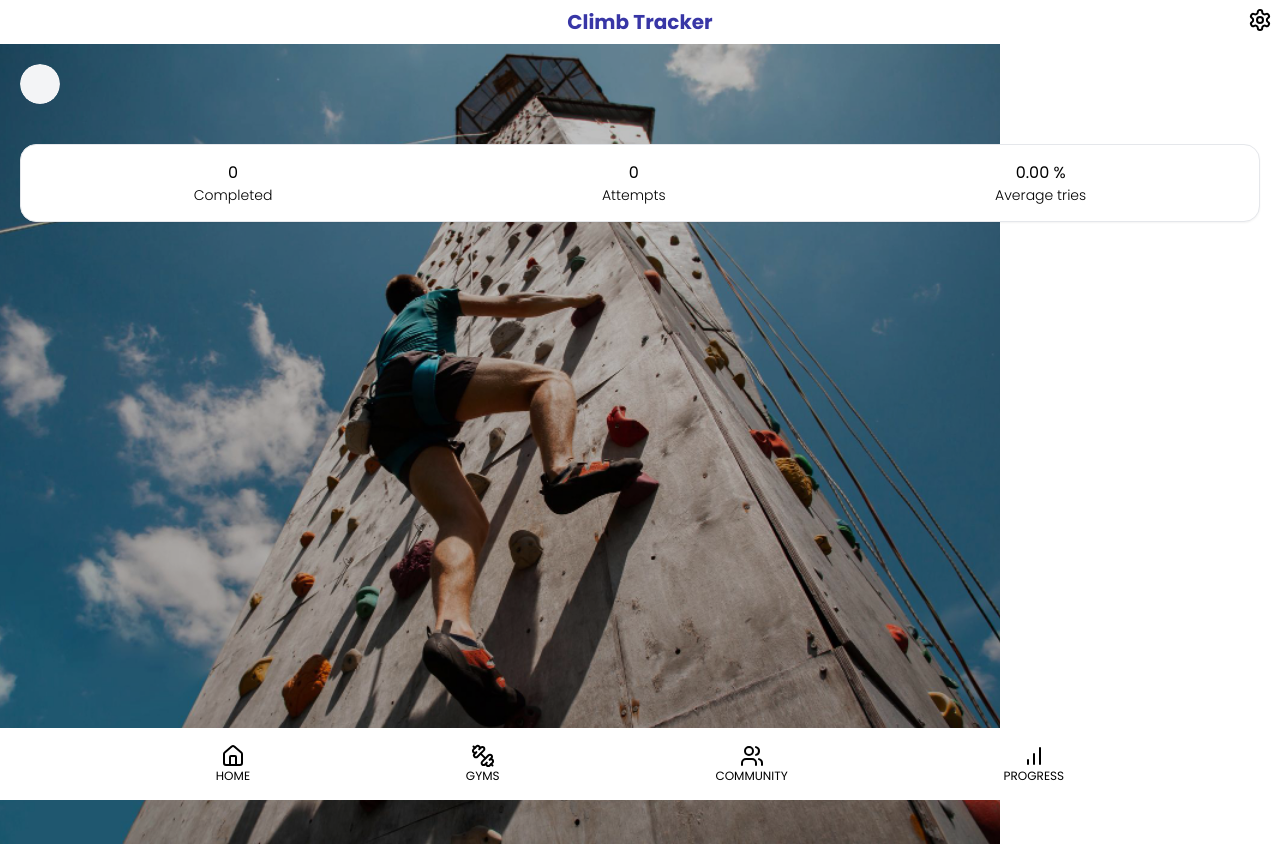
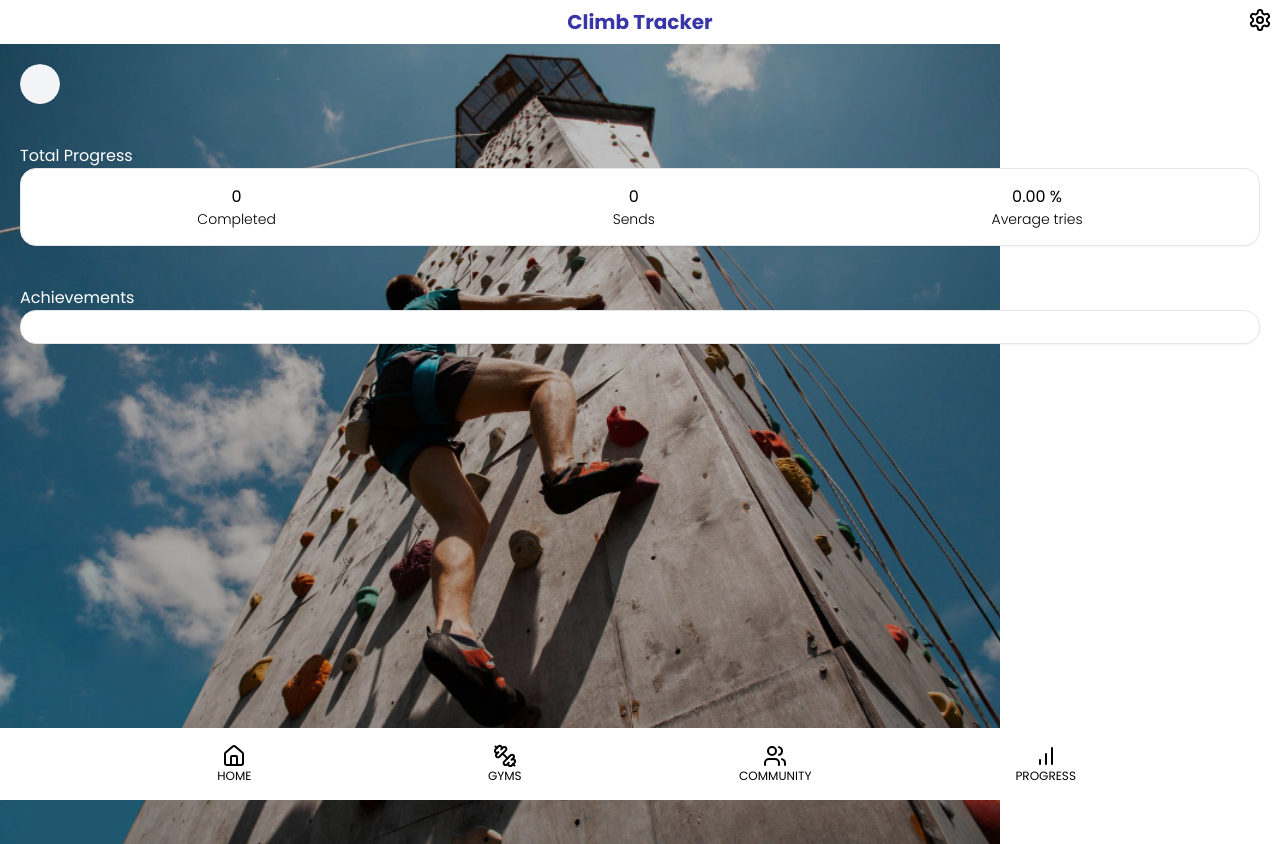
Before and after one commit to eddiepeters00/ClimbTracker, a Next.js app: page /progress in a window 1280 px wide. Built offline with nearby package versions, Linux system fonts and the light colour scheme; no server answers; the database is empty.

Commit message:
Added more routes and fixed carusel

```diff
--- a/src/app/(authed)/gyms/GymCard.tsx
+++ b/src/app/(authed)/gyms/GymCard.tsx
@@ -2,6 +2,7 @@
 
 import { Card, CardTitle } from "@/components/ui/card";
 import { Gym } from "@/lib/mongoDb/gyms";
+import { SavedRoute } from "@/lib/mongoDb/users";
 import Link from "next/link";
 
 type GymCardProps = {
@@ -13,7 +14,6 @@ export default function GymCard({ gym }: GymCardProps) {
     <Link href={`/gyms/${gym._id}`}>
       <Card className=" flex justify-between items-center text-black h-10 p-2">
         <CardTitle className="text-lg font-medium">{gym.name}</CardTitle>
-        <span className="">1/{gym.routes.length}</span>
       </Card>
     </Link>
   );
--- a/src/app/(authed)/gyms/[id]/[route_id]/page.tsx
+++ b/src/app/(authed)/gyms/[id]/[route_id]/page.tsx
@@ -8,6 +8,7 @@ import {
   getSavedCurrentRoute,
 } from "@/lib/mongoDb/users";
 import ProgressCard from "../../../../../components/ProgressCard";
+import { ArrowLeft } from "lucide-react";
 
 export default async function Page({
   params: { id, route_id },
@@ -40,6 +41,7 @@ export default async function Page({
           <h2 className="text-center font-semibold text-primary-foreground">
             {`${currentRoute.route?.name} ${currentRoute.route?.grade}`}
           </h2>
+          <div className="m-5">
             <ProgressCard
               progress={{
                 total_completed: savedCurrentRoute.route?.times_completed,
@@ -47,6 +49,7 @@ export default async function Page({
                 total_tries_completed: savedCurrentRoute.route?.times_completed,
               }}
             />
+          </div>
         </div>
 
         <div className="grid place-content-center gap-4 m-10 mx-20">
--- a/src/app/(authed)/gyms/[id]/page.tsx
+++ b/src/app/(authed)/gyms/[id]/page.tsx
@@ -1,6 +1,6 @@
 import Image from "next/image";
 import man_bouldering from "../../../../../public/shirtless-sporty-male-climbing-indoor-climbing-wall.jpg";
-import GymRouteCarusell from "@/components/carusells/GymRouteCarousel";
+import GymRouteCarusel from "@/components/carusells/GymRouteCarousel";
 import { getGym } from "@/lib/mongoDb/gyms";
 
 export default async function Page({
@@ -26,7 +26,7 @@ export default async function Page({
 
         <div>
           <h3 className="ml-6 mb-2 text-sm">All routes</h3>
-          <GymRouteCarusell routes={allGymRoutes} gym_id={gym.gym?._id ?? ""} />
+          <GymRouteCarusel routes={allGymRoutes} gym_id={gym.gym?._id ?? ""} />
         </div>
       </div>
     </section>
--- a/src/app/(authed)/progress/page.tsx
+++ b/src/app/(authed)/progress/page.tsx
@@ -4,6 +4,7 @@ import AvatarContainer from "./AvatarContainer";
 import { getServerSession } from "next-auth";
 import { getCurrentUserByEmail } from "@/lib/mongoDb/users";
 import ProgressCard from "@/components/ProgressCard";
+import AchivementsCard from "@/components/AchievementsCard";
 
 type TotalProgress = {
   times_completed: number;
@@ -59,6 +60,9 @@ export default async function Page() {
         />
       </div>
 
+      <div className="mx-5 mt-5 grid gap-10">
+        <div>
+          <h3>Total Progress</h3>
           <ProgressCard
             progress={{
               total_completed: totalCompletedRoutes,
@@ -66,6 +70,13 @@ export default async function Page() {
               total_tries_completed: totalTimesCompleted,
             }}
           />
+        </div>
+
+        <div>
+          <h3>Achievements</h3>
+          <AchivementsCard />
+        </div>
+      </div>
     </section>
   );
 }
--- a/src/app/layout.tsx
+++ b/src/app/layout.tsx
@@ -21,10 +21,8 @@ export default function RootLayout({
   children: React.ReactNode;
 }>) {
   return (
-    <html className="h-svh" lang="en">
-      <body
-        className={`${poppins.className} relative flex flex-col min-h-dvh overflow-hidden`}
-      >
+    <html className="h-full" lang="en">
+      <body className={`${poppins.className} relative flex flex-col h-full`}>
         <AuthProvider>{children}</AuthProvider>
       </body>
     </html>
--- a/src/components/AchievementsCard.tsx
+++ b/src/components/AchievementsCard.tsx
@@ -1,5 +1,9 @@
 import { Card } from "./ui/card";
 
 export default function AchivementsCard() {
-  return <Card className="m-5 p-4"></Card>;
+  return (
+    <Card className="p-4">
+      <ul className="flex items-center"></ul>
+    </Card>
+  );
 }
--- a/src/components/ProgressCard.tsx
+++ b/src/components/ProgressCard.tsx
@@ -13,11 +13,13 @@ export default function ProgressCard({
 }) {
   let average_tries = 0;
   if (progress?.total_tries_completed && progress.total_tries) {
-    average_tries = progress.total_tries_completed / progress.total_tries;
+    average_tries =
+      progress.total_tries_completed /
+      (progress.total_tries + progress.total_tries_completed);
   }
 
   return (
-    <Card className="m-5 p-4">
+    <Card className="p-4">
       <div className="flex justify-around items-center gap-4">
         <div className="text-black grid place-content-center text-center">
           <span>{progress?.total_completed ?? 0}</span>
@@ -26,7 +28,7 @@ export default function ProgressCard({
 
         <div className="text-black grid place-content-center text-center">
           <span>{progress?.total_tries ?? 0}</span>
-          <span className="text-sm font-light">Attempts</span>
+          <span className="text-sm font-light">Sends</span>
         </div>
 
         <div className="text-black grid place-content-center text-center">
--- a/src/components/carusells/GymRouteCarousel.tsx
+++ b/src/components/carusells/GymRouteCarousel.tsx
@@ -1,6 +1,5 @@
 "use client";
 
-import { Card, CardContent } from "@/components/ui/card";
 import {
   Carousel,
   CarouselContent,
@@ -15,24 +14,26 @@ type GymRouteProps = {
   gym_id: string;
 };
 
-export default function GymRouteCarusell({ routes, gym_id }: GymRouteProps) {
+export default function GymRouteCarusel({ routes, gym_id }: GymRouteProps) {
   return (
-    <Carousel>
+    <Carousel
+      opts={{
+        align: "start",
+      }}
+      className="w-full max-w-sm"
+    >
       <CarouselContent className="mx-2">
         {routes?.map((route) => {
+          console.log(route.color);
           return (
-            <Link key={route._id} href={`/gyms/${gym_id}/${route._id}`}>
-              <CarouselItem className={`basis-1/4`}>
-                <Card className={`bg-${route.color}-400 relative p-2`}>
-                  <span className="absolute top-0 left-0 p-1 text-xs mix-blend-difference">
-                    {route.grade}
-                  </span>
-                  <CardContent className="grid place-content-center aspect-square p-0">
-                    <span className="text-xs font-semibold mix-blend-difference">
-                      {route.name}
-                    </span>
-                  </CardContent>
-                </Card>
+            <Link
+              className="m-2"
+              style={{ backgroundColor: route.color }}
+              key={route._id}
+              href={`/gyms/${gym_id}/${route._id}`}
+            >
+              <CarouselItem className={`basis-1/3 p-2 text-center grid`}>
+                {route.name}
               </CarouselItem>
             </Link>
           );
```
Lines whose indentation alone changed are shown as unchanged.
